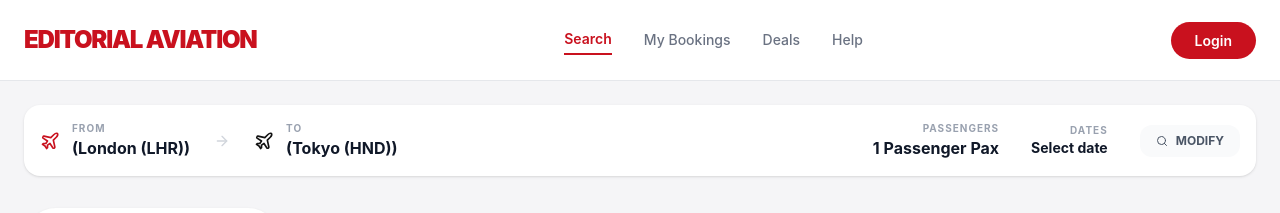
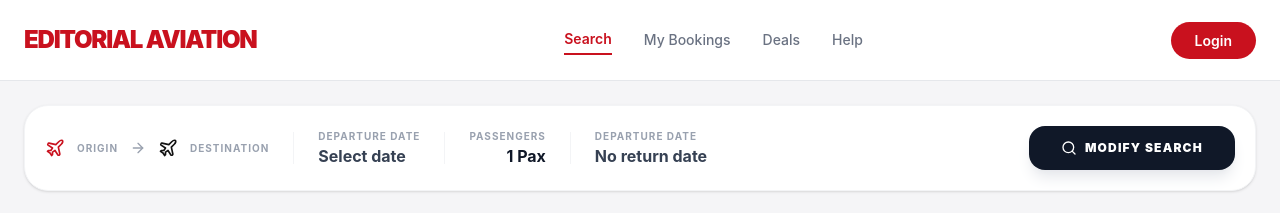
Before and after one commit to HocNGG/Flight_Ticket_Manage, a React (Vite) app: page /results in a window 1280 px wide. Shown: the top 213 px of the page. Built offline with nearby package versions, Linux system fonts and the light colour scheme; no server answers.

Commit message:
add form adjust search

```diff
--- a/src/pages/customer/search/FlightResults.tsx
+++ b/src/pages/customer/search/FlightResults.tsx
@@ -1,16 +1,23 @@
-import { Plane, ArrowRight, Check, Search,X } from 'lucide-react';
+import { Plane, ArrowRight, Check, Search,X, PlaneTakeoff, PlaneLanding } from 'lucide-react';
 import { useNavigate, useSearchParams } from 'react-router-dom';
 import { FlightCard } from '../../../components/customer/search/FlightCard';
 import type { FlightDTO, FlightSearchResponse } from '../../../types/flight/flight';
 import { useEffect, useState } from 'react';
 import flightApi from '../../../api/flightApi';
 import airportApi from '../../../api/airportApi';
+import PassengerInput from '../../../components/customer/search/PassengerInput';
+import AirportDropdown from '../../../components/customer/search/AirportDropdownProp';
+import type { AirportGeneral } from '../../../types/flight/airport';
+import DateInput from '../../../components/customer/search/DateInput';
 
 export const FlightResults = () => {
   const navigate = useNavigate();
   const [searchParams,setSearchParams] = useSearchParams();
   const [isEditing, setIsEditing] = useState(false);
+
   const [flightData, setFlightData] = useState<FlightSearchResponse | null>(null);
+  const [airports, setAirports] = useState<AirportGeneral[]>([]);
+
   const [departureCity, setDepartureCity] = useState('');
   const [arrivalCity, setArrivalCity] = useState('');
   const [loading, setLoading] = useState(true);
@@ -18,44 +25,58 @@ export const FlightResults = () => {
   const [currentStep, setCurrentStep] = useState<'outbound' | 'inbound'>('outbound');
   const [selectedOutbound, setSelectedOutbound] = useState<any>(null);
 
-  const passengerCount = searchParams.get('passengerCount') || '1 Passenger';
-  const originResult = searchParams.get('from') || 'London (LHR)';
-  const destinationResult = searchParams.get('to') || 'Tokyo (HND)';
-  const departureDateParam = searchParams.get('date') || '';
-  const isRoundTrip = searchParams.get('roundTrip') === 'true';
-  const returnDateParam = searchParams.get('return') || '';
+  const initialFrom = searchParams.get('from') || '';
+  const initialTo = searchParams.get('to') || '';
+  const initialDate = searchParams.get('date') || '';
+  const initialReturn = searchParams.get('return') || '';
+  const initialPax = searchParams.get('passengerCount') || '1';
+  const initialRoundTrip = searchParams.get('roundTrip') === 'true';
 
-  const handleUpdateSearch = (e: React.ChangeEvent<HTMLFormElement>) => {
-    e.preventDefault();
-    const formData = new FormData(e.currentTarget);
-    const newParams = new URLSearchParams(searchParams);
-    newParams.set('from', formData.get('from') as string);
-    newParams.set('to', formData.get('to') as string);
+  const [from, setFrom] = useState(initialFrom);
+  const [to, setTo] = useState(initialTo);
+  const [departureDate, setDepartureDate] = useState(initialDate);
+  const [returnDate, setReturnDate] = useState(initialReturn);
+  const [passengerCount, setPassengerCount] = useState(1);
+  const [isRoundTrip, setIsRoundTrip] = useState(initialRoundTrip);
 
+  const canSearch = from && to && departureDate && (!isRoundTrip || returnDate);
+
+  const handleUpdateSearch = () => {
+    const newParams = new URLSearchParams({
+      from: from,
+      to: to,
+      date: departureDate,
+      return: isRoundTrip ? returnDate : '',
+      passengerCount: passengerCount.toString(),
+      roundTrip: isRoundTrip.toString(),
+    });
     setSearchParams(newParams);
     setIsEditing(false);
     setCurrentStep('outbound');
+    setSelectedOutbound(null);
   };
 
   useEffect(() => {
     const fetchFlights = async () => {
       setLoading(true);
       try {
-        const [flightResponse, departureResponse,arrivalResponse] = await Promise.all([
+        const [flightResponse, departureResponse,arrivalResponse,airportResponse] = await Promise.all([
           flightApi.searchFlight({
-            departure: originResult,
-            arrival: destinationResult,
-            departureDate: departureDateParam,
-            passengerCount: parseInt(passengerCount),
-            roundTrip: isRoundTrip,
-            returnDate: returnDateParam || undefined
+            departure: initialFrom,
+            arrival: initialTo,
+            departureDate: initialDate,
+            passengerCount: parseInt(initialPax),
+            roundTrip: initialRoundTrip,
+            returnDate: initialReturn || undefined
           }),
-          airportApi.getAirportsByCode(originResult),
-          airportApi.getAirportsByCode(destinationResult)
+          airportApi.getAirportsByCode(initialFrom),
+          airportApi.getAirportsByCode(initialTo),
+          airportApi.getAirportsGeneral()
         ]);
         setFlightData(flightResponse.data);
         setDepartureCity(departureResponse.data.city);
         setArrivalCity(arrivalResponse.data.city);
+        setAirports(airportResponse.data);
       } catch (error) {
         console.error("Lỗi gọi API:", error);
       } finally {
@@ -63,10 +84,10 @@ export const FlightResults = () => {
       }
     };
 
-    if (originResult && destinationResult && departureDateParam) {
+    if (initialFrom && initialTo && initialDate) {
       fetchFlights();
     }
-  }, [originResult, destinationResult, departureDateParam, isRoundTrip, returnDateParam,passengerCount]);
+  }, [initialFrom, initialTo, initialDate, initialRoundTrip, initialReturn, initialPax]);
 
   const formatDate = (value: string) => {
     if (!value) return 'Select date';
@@ -107,8 +128,8 @@ export const FlightResults = () => {
       flightCode: f.flightNumber,
       departure: new Date(f.departureTime).toLocaleTimeString([], { hour: '2-digit', minute: '2-digit' }),
       arrival: new Date(f.arrivalTime).toLocaleTimeString([], { hour: '2-digit', minute: '2-digit' }),
-      origin: currentStep === 'outbound' ? originResult : destinationResult,
-      destination: currentStep === 'outbound' ? destinationResult : originResult,
+      origin: currentStep === 'outbound' ? initialFrom : initialTo,
+      destination: currentStep === 'outbound' ? initialTo : initialFrom,
       duration: f.duration || 'N/A',
       stops: 'NON-STOP',
       price: f.seats?.seatsByClass?.['Economy']?.price || 0,
@@ -122,79 +143,162 @@ export const FlightResults = () => {
     <div className="w-full max-w-[1280px] mx-auto px-6 py-6 pb-24">
 
       {/* Search Query Summary / Change Search Pill */}
-      <div className="bg-white rounded-2xl p-4 mb-8 shadow-sm transition-all duration-500">
-        {!isEditing ? (
-          <div className="flex flex-col md:flex-row items-center justify-between">
+      <div className="bg-white rounded-3xl p-5 mb-8 shadow-sm border border-gray-100 flex flex-col md:flex-row items-center justify-between gap-4 transition-all">
         <div className="flex items-center gap-6">
+          <div className="flex items-center gap-3">
             <div className="flex items-center gap-3">
             <Plane className="w-5 h-5 text-red" />
               <div>
-                   <p className="text-[10px] font-bold text-gray-400 uppercase tracking-widest">From</p>
-                   <p className="font-bold text-gray-900">{departureCity} ({originResult})</p>
+                <p className="text-[10px] font-bold text-gray-400 uppercase tracking-widest">Origin</p>
+                <p className="font-bold text-gray-900">{departureCity}</p>
               </div>
             </div>
-               <ArrowRight className="w-4 h-4 text-gray-300" />
+            <ArrowRight className="w-4 h-4 text-gray-400" />
             <div className="flex items-center gap-3">
               <Plane className="w-5 h-5 text-gold" />
               <div>
-                   <p className="text-[10px] font-bold text-gray-400 uppercase tracking-widest">To</p>
-                   <p className="font-bold text-gray-900">{arrivalCity} ({destinationResult})</p>
+                <p className="text-[10px] font-bold text-gray-400 uppercase tracking-widest">Destination</p>
+                <p className="font-bold text-gray-900">{arrivalCity}</p>
               </div>
             </div>
           </div>
-            <div className="flex items-center gap-8">
+          <div className="h-8 w-[1px] bg-gray-100 hidden md:block" />
+          <div className="hidden md:block">
+            <p className="text-[10px] font-bold text-gray-400 uppercase tracking-widest">Departure Date</p>
+            <p className="font-bold  text-gray-700">{formatDate(initialDate)}</p>
+          </div>
+          <div className="h-8 w-[1px] bg-gray-100 hidden md:block" />
           <div className="text-right">
             <p className="text-[10px] font-bold text-gray-400 uppercase tracking-widest">Passengers</p>
             <p className="font-bold text-gray-900">
               {passengerCount} {'Pax'}
             </p>
           </div>
-               <div className="text-right hidden sm:block">
-                 <p className="text-[10px] font-bold text-gray-400 uppercase tracking-widest">Dates</p>
-                 <p className="font-bold text-gray-900 text-sm">
-                   {formatDate(departureDateParam)} {isRoundTrip && ` - ${formatDate(returnDateParam)}`}
-                 </p>
+          <div className="h-8 w-[1px] bg-gray-100 hidden md:block" />
+          {!initialRoundTrip ? (
+            <div className="hidden md:block">
+              <p className="text-[10px] font-bold text-gray-400 uppercase tracking-widest">Departure Date</p>
+              <p className="font-bold  text-gray-700">No return date</p>
+            </div>
+          ) : (
+            <div className="hidden md:block">
+              <p className="text-[10px] font-bold text-gray-400 uppercase tracking-widest">Return Date</p>
+              <p className="font-bold  text-gray-700">{formatDate(initialReturn)}</p>
+            </div>
+          )}
+        </div>
+
+        <button
+          onClick={() => setIsEditing(true)}
+          className="w-full md:w-auto bg-gray-900 text-white px-8 py-3.5 rounded-2xl text-xs font-black uppercase tracking-widest hover:bg-red transition-all flex items-center justify-center gap-2 shadow-lg shadow-gray-200"
+        >
+          <Search size={16} /> Modify Search
+        </button>
+      </div>
+      {isEditing && (
+        <div className="fixed inset-0 z-[100] flex items-center justify-center p-4 sm:p-6">
+          <div className="absolute inset-0 bg-gray-900/40 backdrop-blur-md animate-fadeIn" onClick={() => setIsEditing(false)} />
+
+          <div className="bg-white rounded-[3rem] shadow-[0_32px_64px_-12px_rgba(0,0,0,0.2)] w-full max-w-5xl z-10 overflow-hidden animate-slideUp border border-white/20">
+            <div className="bg-gray-50/50 px-8 py-6 border-b border-gray-100 flex items-center justify-between">
+              <div className="flex items-center gap-4">
+                <div className="w-12 h-12 bg-red rounded-2xl flex items-center justify-center shadow-lg shadow-red/20">
+                  <Search className="w-6 h-6 text-white" />
+                </div>
+                <div>
+                  <h2 className="text-xl font-black text-gray-900 tracking-tight">Update search</h2>
+                  <p className="text-xs text-gray-400 font-bold uppercase tracking-widest">Change your route</p>
+                </div>
               </div>
               <button
-                onClick={() => setIsEditing(true)}
-                className="flex items-center gap-2 px-4 py-2 bg-gray-50 rounded-xl text-xs font-bold text-gray-600 hover:bg-gray-100 transition-all"
+                onClick={() => setIsEditing(false)}
+                className="w-10 h-10 flex items-center justify-center rounded-full bg-white border border-gray-200 text-gray-400 hover:text-red hover:rotate-90 transition-all">
+                <X size={20} />
+              </button>
+            </div>
+
+            <div className="p-8">
+              <div className="grid grid-cols-1 lg:grid-cols-12 gap-x-6 gap-y-8">
+
+                {/* HÀNG 1: DEPARTURE - DESTINATION - PASSENGERS */}
+                <div className="lg:col-span-4 flex flex-col">
+                  <label className="text-[10px] font-black text-gray-400 uppercase tracking-widest mb-3 block px-1">Departure</label>
+                  <div className="h-[72px]">
+                    <AirportDropdown
+                    value={from}
+                    onChange={setFrom}
+                    options={airports}
+                    icon={<PlaneTakeoff className="text-red" />} />
+                  </div>
+                </div>
+
+                <div className="lg:col-span-4 flex flex-col">
+                  <label className="text-[10px] font-black text-gray-400 uppercase tracking-widest mb-3 block px-1">Destination</label>
+                  <div className="h-[72px]">
+                    <AirportDropdown
+                    value={to}
+                    onChange={setTo}
+                    options={airports}
+                    icon={<PlaneLanding
+                    className="text-gold1" />} />
+                  </div>
+                </div>
+
+                <div className="lg:col-span-4 flex flex-col">
+                  <label className="text-[10px] font-black text-gray-400 uppercase tracking-widest mb-3 block px-1">Passengers</label>
+                  <div className="h-[72px] ">
+                    <PassengerInput value={passengerCount} onChange={setPassengerCount} />
+                  </div>
+                </div>
+
+                <div className="lg:col-span-3 flex flex-col">
+                  <label className="text-[10px] font-black text-gray-400 uppercase tracking-widest mb-3 block px-1">Type</label>
+                  <button
+                    type="button"
+                    onClick={() => { setIsRoundTrip(!isRoundTrip); if (isRoundTrip) setReturnDate(''); }}
+                    className={`w-full h-[56px] rounded-2xl border-2 transition-all flex items-center justify-between px-6 ${
+                      isRoundTrip ? 'border-red bg-red/5 text-red shadow-inner' : 'border-gray-100 bg-white text-gray-400'
+                    }`}
                   >
-                 <Search className="w-3 h-3" /> MODIFY
+                    <span className="text-xs font-black uppercase">RoundTrip</span>
+                    <div className={`w-10 h-5 rounded-full relative transition-colors ${isRoundTrip ? 'bg-red' : 'bg-gray-200'}`}>
+                      <div className={`absolute top-1 w-3 h-3 bg-white rounded-full transition-all ${isRoundTrip ? 'right-1' : 'left-1'}`} />
+                    </div>
+                  </button>
+                </div>
+
+                <div className="lg:col-span-6 flex flex-col">
+                  <DateInput
+                    departureDate={departureDate}
+                    returnDate={returnDate}
+                    isRoundTrip={isRoundTrip}
+                    onDepartureDateChange={setDepartureDate}
+                    onReturnDateChange={setReturnDate}
+                  ></DateInput>
+                </div>
+
+                <div className="lg:col-span-3 flex flex-col justify-end">
+                  <div className="h-[72px]">
+                    <button
+                      onClick={handleUpdateSearch}
+                      disabled={!canSearch}
+                      className={`w-full h-full rounded-2xl font-black text-xs tracking-widest uppercase flex items-center justify-center gap-3 transition-all ${
+                        canSearch
+                          ? 'bg-red text-white hover:bg-red-600 shadow-xl shadow-red/20 active:scale-95'
+                          : 'bg-gray-100 text-gray-300 cursor-not-allowed'
+                      }`}
+                    >
+                      UPDATE <ArrowRight size={20} />
                     </button>
                   </div>
                 </div>
-        ) : (
-          <form onSubmit={handleUpdateSearch} className="flex flex-wrap gap-4 items-end animate-fadeIn">
-            <div className="flex-1 min-w-[200px]">
-              <label className="text-[10px] font-bold text-gray-400 uppercase ml-1">Origin</label>
-              {/* Thêm name="from" để handleUpdateSearch lấy được dữ liệu */}
-              <input name="from" defaultValue={originResult} className="w-full bg-gray-50 border-none rounded-lg h-10 px-3 text-sm font-bold" />
+
               </div>
-
-            <div className="flex-1 min-w-[200px]">
-              <label className="text-[10px] font-bold text-gray-400 uppercase ml-1">Destination</label>
-              {/* Thêm name="to" để handleUpdateSearch lấy được dữ liệu */}
-              <input name="to" defaultValue={destinationResult} className="w-full bg-gray-50 border-none rounded-lg h-10 px-3 text-sm font-bold" />
             </div>
-
-            <button type="submit" className="h-10 px-6 bg-red text-white rounded-lg text-xs font-bold uppercase tracking-widest">
-              Update Results
-            </button>
-
-            {/* Nút đóng Form */}
-            <button
-              type="button"
-              onClick={() => setIsEditing(false)}
-              className="h-10 w-10 flex items-center justify-center bg-gray-100 rounded-lg"
-              title="Close edit mode">
-              <X className="w-4 h-4" />
-            </button>
-          </form>
+          </div>
+        </div>
       )}
-      </div>
-
       <div className="flex flex-col lg:flex-row gap-8">
-
         {/* Sidebar Filters */}
         <aside className="w-full lg:w-64 flex-shrink-0">
           <div className="bg-white rounded-[2rem] p-6 shadow-sm sticky top-[100px]">
```
Lines whose indentation alone changed are shown as unchanged.
